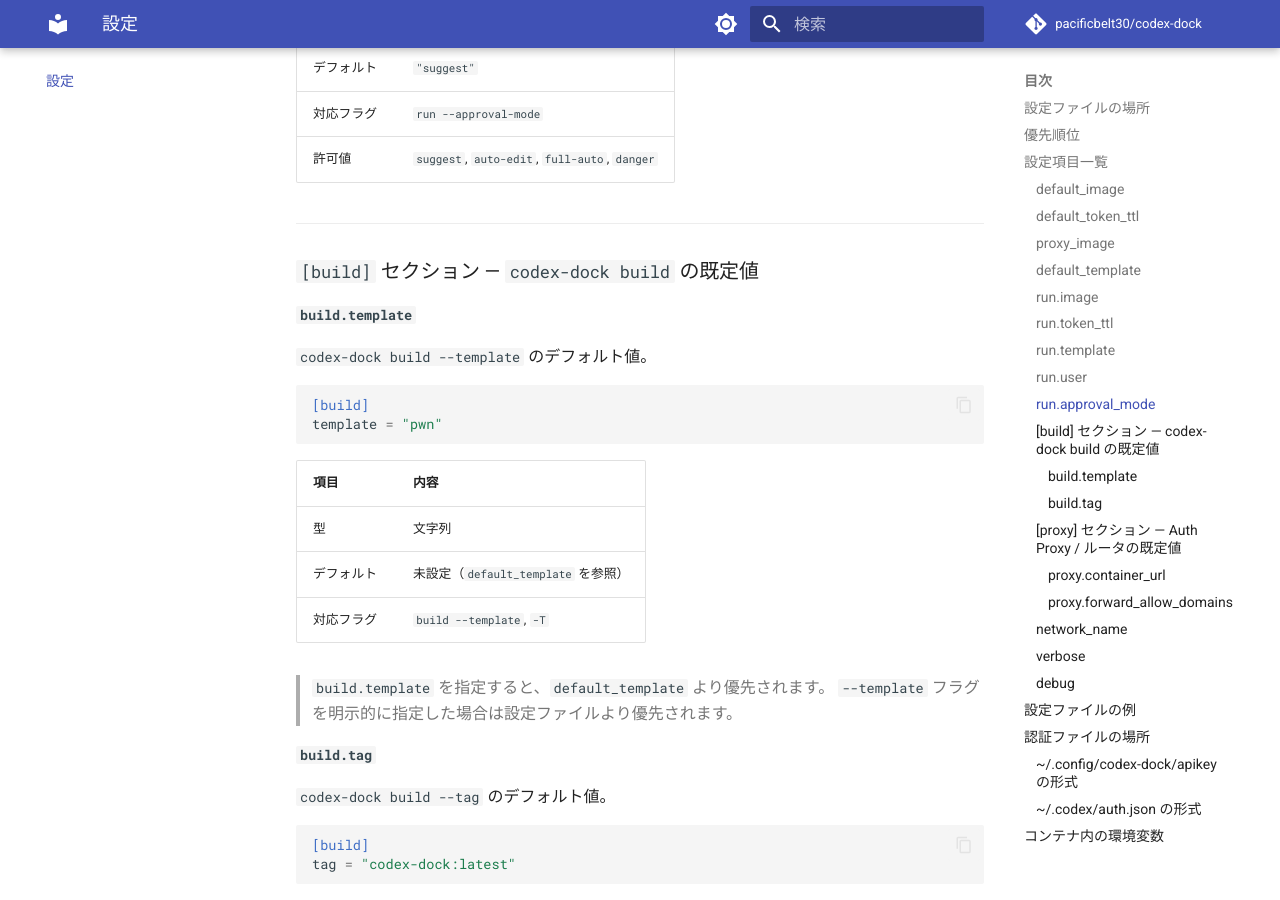
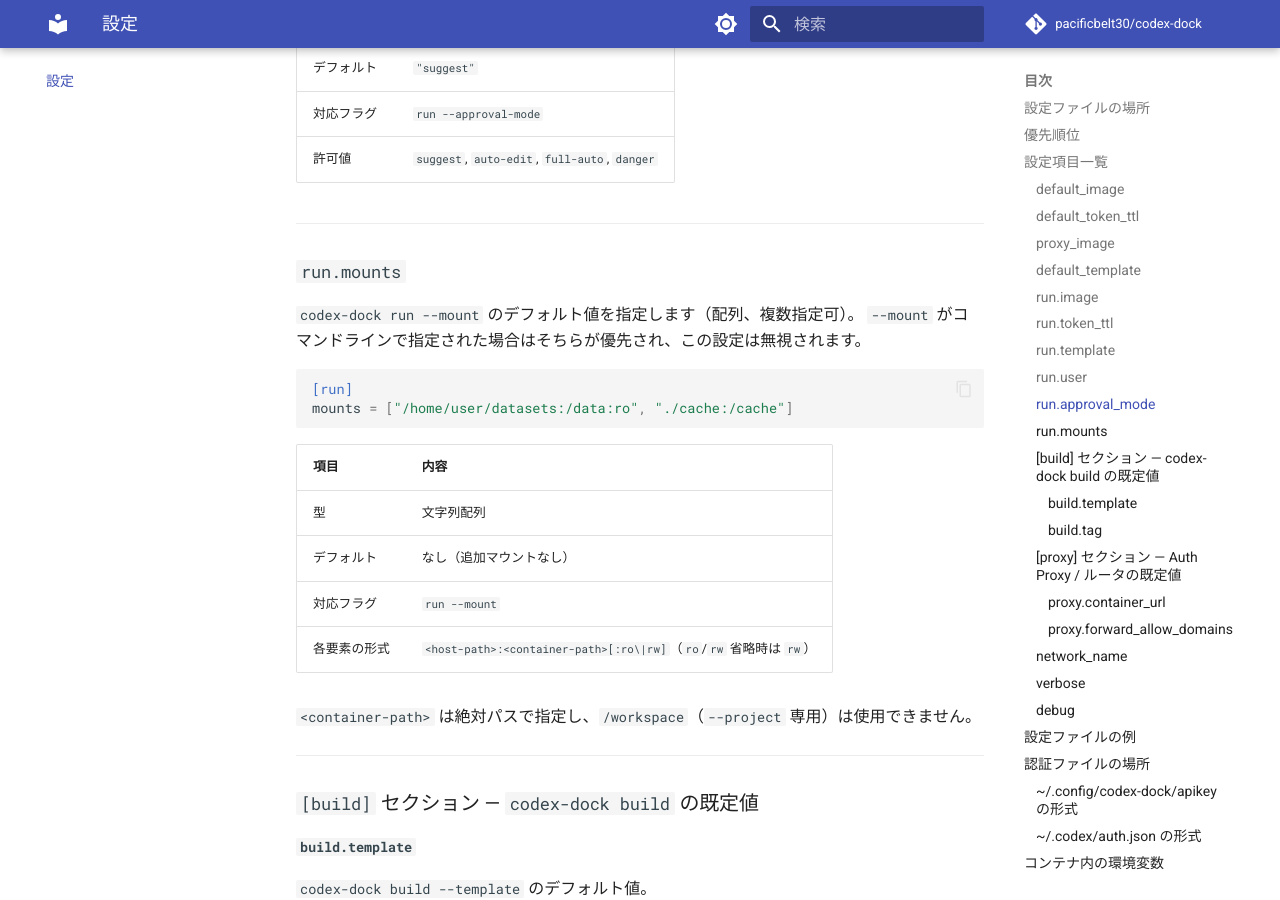
Before and after one commit to pacificbelt30/sandbox-codex, an MkDocs documentation site: the page built from doc/configuration.md, in a window 1280 px wide and 900 px high, scrolled down 5594 px. Built offline with MkDocs 1.6.1 and Material for MkDocs 9.7.7, drawn with Linux system fonts in a browser that asks for light colours; comment, search, counter and statistics services are not loaded.

Commit message:
run: support --mount defaults via run.mounts config key
Lets ~/.config/codex-dock/config.toml set default --mount entries under
[run].mounts, consistent with how other run flags (image, user,
approval_mode) already fall back to config. An explicit --mount on the
command line still overrides the config value.

````diff
--- a/doc/configuration.md
+++ b/doc/configuration.md
@@ -227,6 +227,27 @@ approval_mode = "suggest"
 | デフォルト | `"suggest"` |
 | 対応フラグ | `run --approval-mode` |
 | 許可値 | `suggest`, `auto-edit`, `full-auto`, `danger` |
+
+---
+
+### `run.mounts`
+
+`codex-dock run --mount` のデフォルト値を指定します（配列、複数指定可）。
+`--mount` がコマンドラインで指定された場合はそちらが優先され、この設定は無視されます。
+
+```toml
+[run]
+mounts = ["/home/user/datasets:/data:ro", "./cache:/cache"]
+```
+
+| 項目 | 内容 |
+|---|---|
+| 型 | 文字列配列 |
+| デフォルト | なし（追加マウントなし） |
+| 対応フラグ | `run --mount` |
+| 各要素の形式 | `<host-path>:<container-path>[:ro\|rw]`（`ro`/`rw` 省略時は `rw`） |
+
+`<container-path>` は絶対パスで指定し、`/workspace`（`--project` 専用）は使用できません。
 
 ---
 
````
Also changed, not shown: doc/commands/run.md (+9 -0 lines), doc/en/commands/run.md (+9 -0 lines), doc/en/configuration.md (+21 -0 lines), 3 other files.
